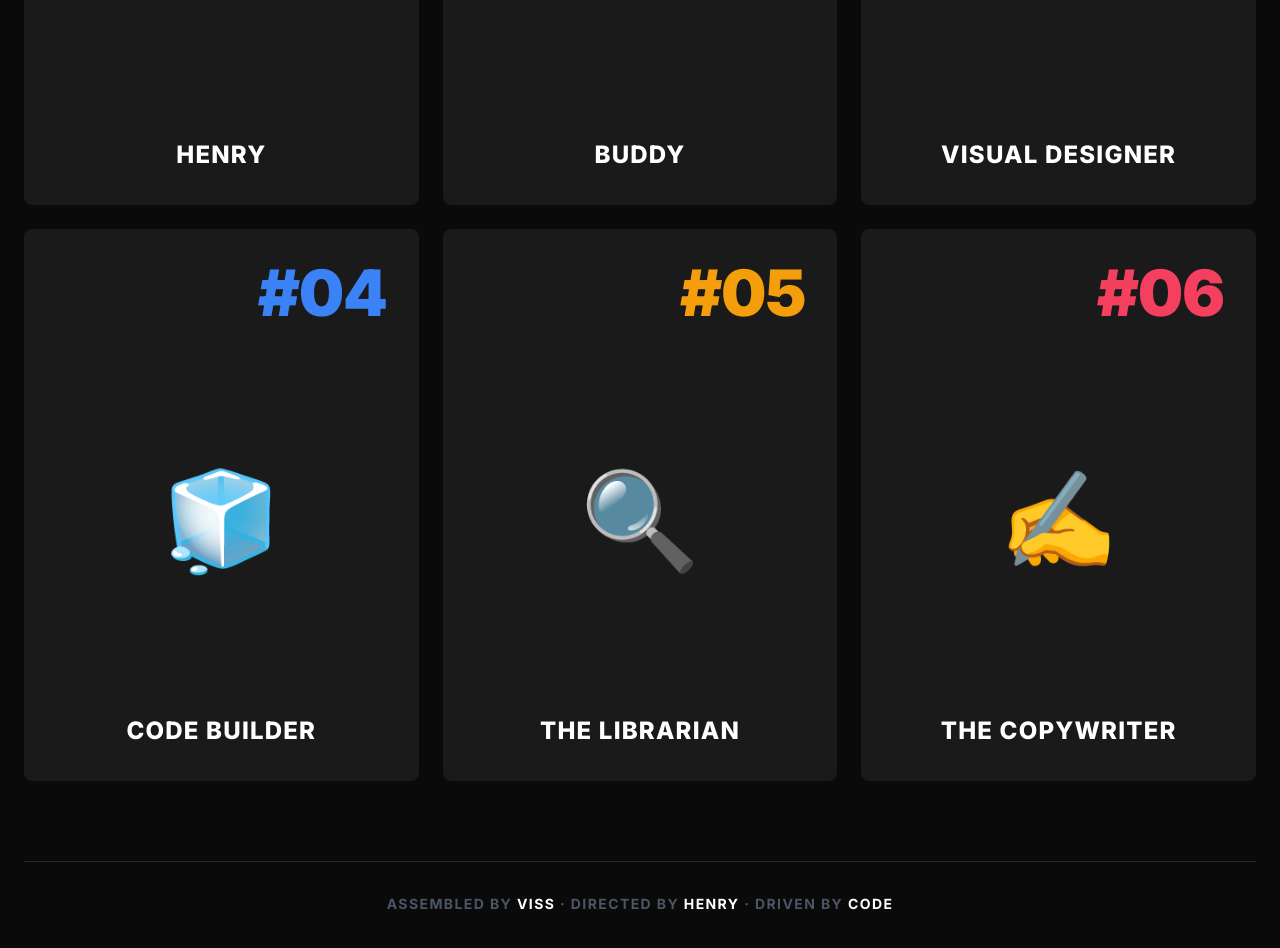
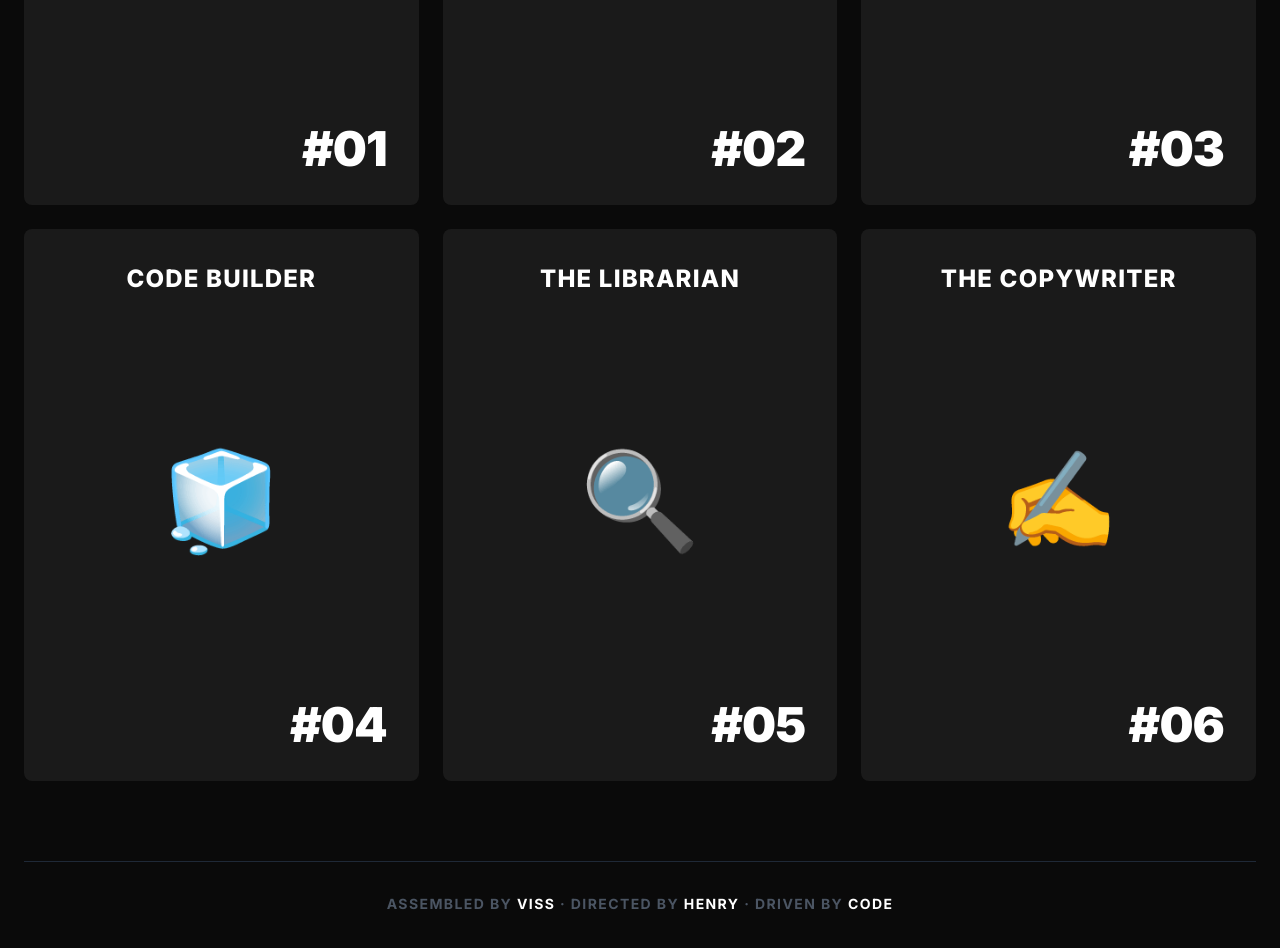
Before and after one commit to TEAMLTD/teamltd-command-center, a website: page bandits.html in a window 1280 px wide. Shown: the part 600-1548 px from the top of the page. Drawn offline with nearby package versions, Linux system fonts and the light colour scheme.

Commit message:
Polish: Italic BANDITS, white numbers (25% smaller), names at top

```diff
--- a/bandits.html
+++ b/bandits.html
@@ -56,10 +56,11 @@
         }
 
         .player-number {
-            font-size: 4rem;
+            font-size: 3rem;
             font-weight: 900;
             line-height: 1;
             letter-spacing: -0.02em;
+            color: white;
         }
 
         .card-title {
@@ -82,7 +83,7 @@
         <header class="text-center mb-16">
             <h1 class="text-7xl md:text-8xl font-black tracking-tight mb-2">
                 <span class="text-white">BIG VISS'S </span>
-                <span class="text-orange-500">BANDITS</span>
+                <span class="text-orange-500 italic">BANDITS</span>
             </h1>
             <p class="text-gray-500 text-lg uppercase tracking-widest mt-4">Starting Lineup</p>
         </header>
@@ -96,14 +97,14 @@
                         <div class="card-inner">
                             <!-- Front -->
                             <div class="card-face card-front p-8 flex flex-col justify-between">
-                                <div class="text-right">
-                                    <div class="player-number text-cyan-500">#01</div>
+                                <div class="text-center">
+                                    <div class="card-title text-white">HENRY</div>
                                 </div>
                                 <div class="flex items-center justify-center flex-1">
                                     <div class="text-8xl">⚙️</div>
                                 </div>
-                                <div class="text-center">
-                                    <div class="card-title text-white">HENRY</div>
+                                <div class="text-right">
+                                    <div class="player-number">#01</div>
                                 </div>
                             </div>
                             <!-- Back -->
@@ -115,7 +116,7 @@
                                     </div>
                                 </div>
                                 <div class="text-right">
-                                    <div class="text-2xl font-black text-cyan-500">#01</div>
+                                    <div class="player-number">#01</div>
                                 </div>
                             </div>
                         </div>
@@ -127,14 +128,14 @@
                     <div class="card-wrapper card-flippable" onclick="this.classList.toggle('card-flipped')">
                         <div class="card-inner">
                             <div class="card-face card-front p-8 flex flex-col justify-between">
-                                <div class="text-right">
-                                    <div class="player-number text-green-500">#02</div>
+                                <div class="text-center">
+                                    <div class="card-title text-white">BUDDY</div>
                                 </div>
                                 <div class="flex items-center justify-center flex-1">
                                     <div class="text-8xl">🤖</div>
                                 </div>
-                                <div class="text-center">
-                                    <div class="card-title text-white">BUDDY</div>
+                                <div class="text-right">
+                                    <div class="player-number">#02</div>
                                 </div>
                             </div>
                             <div class="card-face card-back p-8 flex flex-col justify-between">
@@ -145,7 +146,7 @@
                                     </div>
                                 </div>
                                 <div class="text-right">
-                                    <div class="text-2xl font-black text-green-500">#02</div>
+                                    <div class="player-number">#02</div>
                                 </div>
                             </div>
                         </div>
@@ -157,14 +158,14 @@
                     <div class="card-wrapper card-flippable" onclick="this.classList.toggle('card-flipped')">
                         <div class="card-inner">
                             <div class="card-face card-front p-8 flex flex-col justify-between">
-                                <div class="text-right">
-                                    <div class="player-number text-purple-500">#03</div>
+                                <div class="text-center">
+                                    <div class="card-title text-white">VISUAL DESIGNER</div>
                                 </div>
                                 <div class="flex items-center justify-center flex-1">
                                     <div class="text-8xl">💎</div>
                                 </div>
-                                <div class="text-center">
-                                    <div class="card-title text-white">VISUAL DESIGNER</div>
+                                <div class="text-right">
+                                    <div class="player-number">#03</div>
                                 </div>
                             </div>
                             <div class="card-face card-back p-8 flex flex-col justify-between">
@@ -175,7 +176,7 @@
                                     </div>
                                 </div>
                                 <div class="text-right">
-                                    <div class="text-2xl font-black text-purple-500">#03</div>
+                                    <div class="player-number">#03</div>
                                 </div>
                             </div>
                         </div>
@@ -187,14 +188,14 @@
                     <div class="card-wrapper card-flippable" onclick="this.classList.toggle('card-flipped')">
                         <div class="card-inner">
                             <div class="card-face card-front p-8 flex flex-col justify-between">
-                                <div class="text-right">
-                                    <div class="player-number text-blue-500">#04</div>
+                                <div class="text-center">
+                                    <div class="card-title text-white">CODE BUILDER</div>
                                 </div>
                                 <div class="flex items-center justify-center flex-1">
                                     <div class="text-8xl">🧊</div>
                                 </div>
-                                <div class="text-center">
-                                    <div class="card-title text-white">CODE BUILDER</div>
+                                <div class="text-right">
+                                    <div class="player-number">#04</div>
                                 </div>
                             </div>
                             <div class="card-face card-back p-8 flex flex-col justify-between">
@@ -205,7 +206,7 @@
                                     </div>
                                 </div>
                                 <div class="text-right">
-                                    <div class="text-2xl font-black text-blue-500">#04</div>
+                                    <div class="player-number">#04</div>
                                 </div>
                             </div>
                         </div>
@@ -217,14 +218,14 @@
                     <div class="card-wrapper card-flippable" onclick="this.classList.toggle('card-flipped')">
                         <div class="card-inner">
                             <div class="card-face card-front p-8 flex flex-col justify-between">
-                                <div class="text-right">
-                                    <div class="player-number text-amber-500">#05</div>
+                                <div class="text-center">
+                                    <div class="card-title text-white">THE LIBRARIAN</div>
                                 </div>
                                 <div class="flex items-center justify-center flex-1">
                                     <div class="text-8xl">🔍</div>
                                 </div>
-                                <div class="text-center">
-                                    <div class="card-title text-white">THE LIBRARIAN</div>
+                                <div class="text-right">
+                                    <div class="player-number">#05</div>
                                 </div>
                             </div>
                             <div class="card-face card-back p-8 flex flex-col justify-between">
@@ -235,7 +236,7 @@
                                     </div>
                                 </div>
                                 <div class="text-right">
-                                    <div class="text-2xl font-black text-amber-500">#05</div>
+                                    <div class="player-number">#05</div>
                                 </div>
                             </div>
                         </div>
@@ -247,14 +248,14 @@
                     <div class="card-wrapper card-flippable" onclick="this.classList.toggle('card-flipped')">
                         <div class="card-inner">
                             <div class="card-face card-front p-8 flex flex-col justify-between">
-                                <div class="text-right">
-                                    <div class="player-number text-rose-500">#06</div>
+                                <div class="text-center">
+                                    <div class="card-title text-white">THE COPYWRITER</div>
                                 </div>
                                 <div class="flex items-center justify-center flex-1">
                                     <div class="text-8xl">✍️</div>
                                 </div>
-                                <div class="text-center">
-                                    <div class="card-title text-white">THE COPYWRITER</div>
+                                <div class="text-right">
+                                    <div class="player-number">#06</div>
                                 </div>
                             </div>
                             <div class="card-face card-back p-8 flex flex-col justify-between">
@@ -265,7 +266,7 @@
                                     </div>
                                 </div>
                                 <div class="text-right">
-                                    <div class="text-2xl font-black text-rose-500">#06</div>
+                                    <div class="player-number">#06</div>
                                 </div>
                             </div>
                         </div>
```
